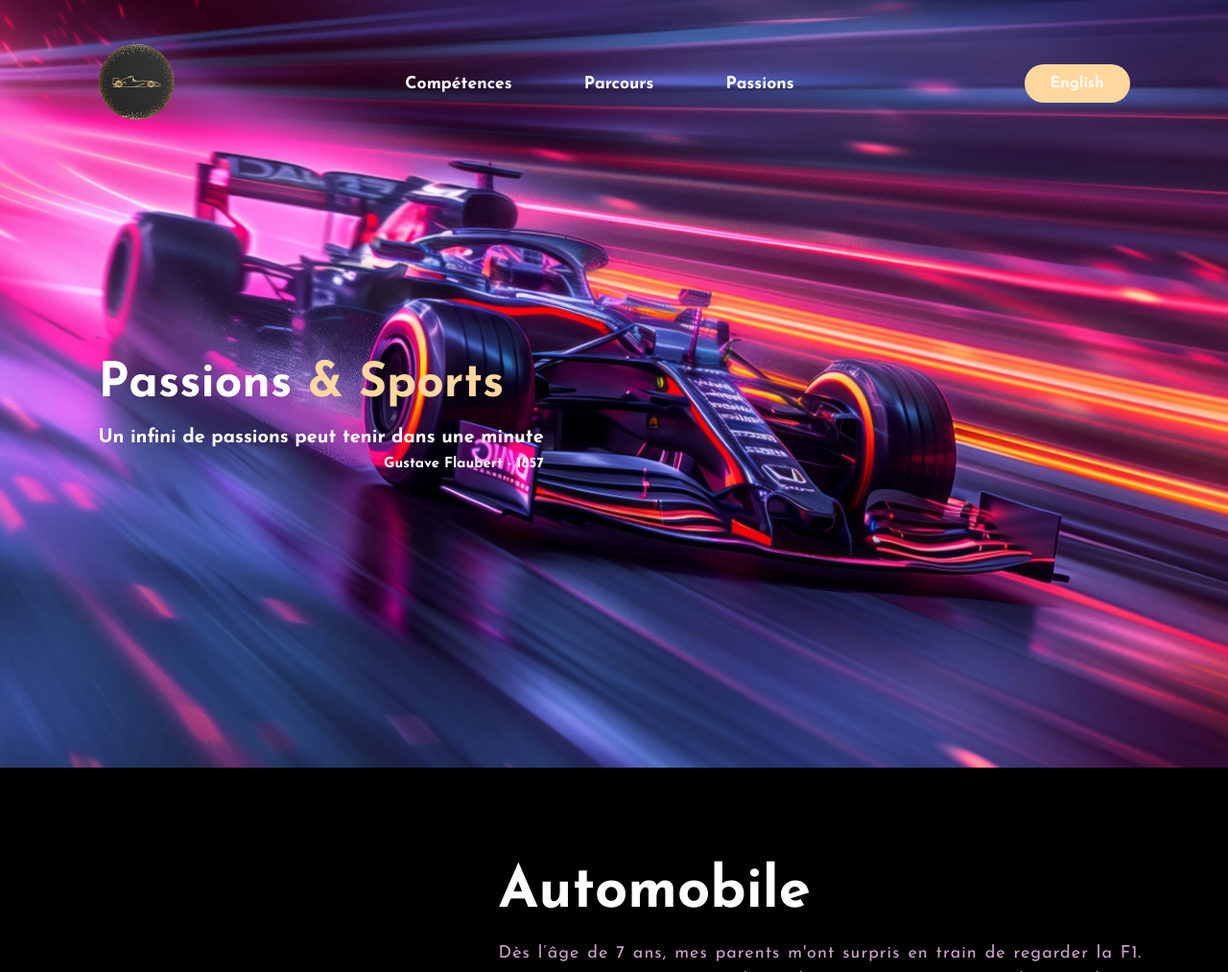
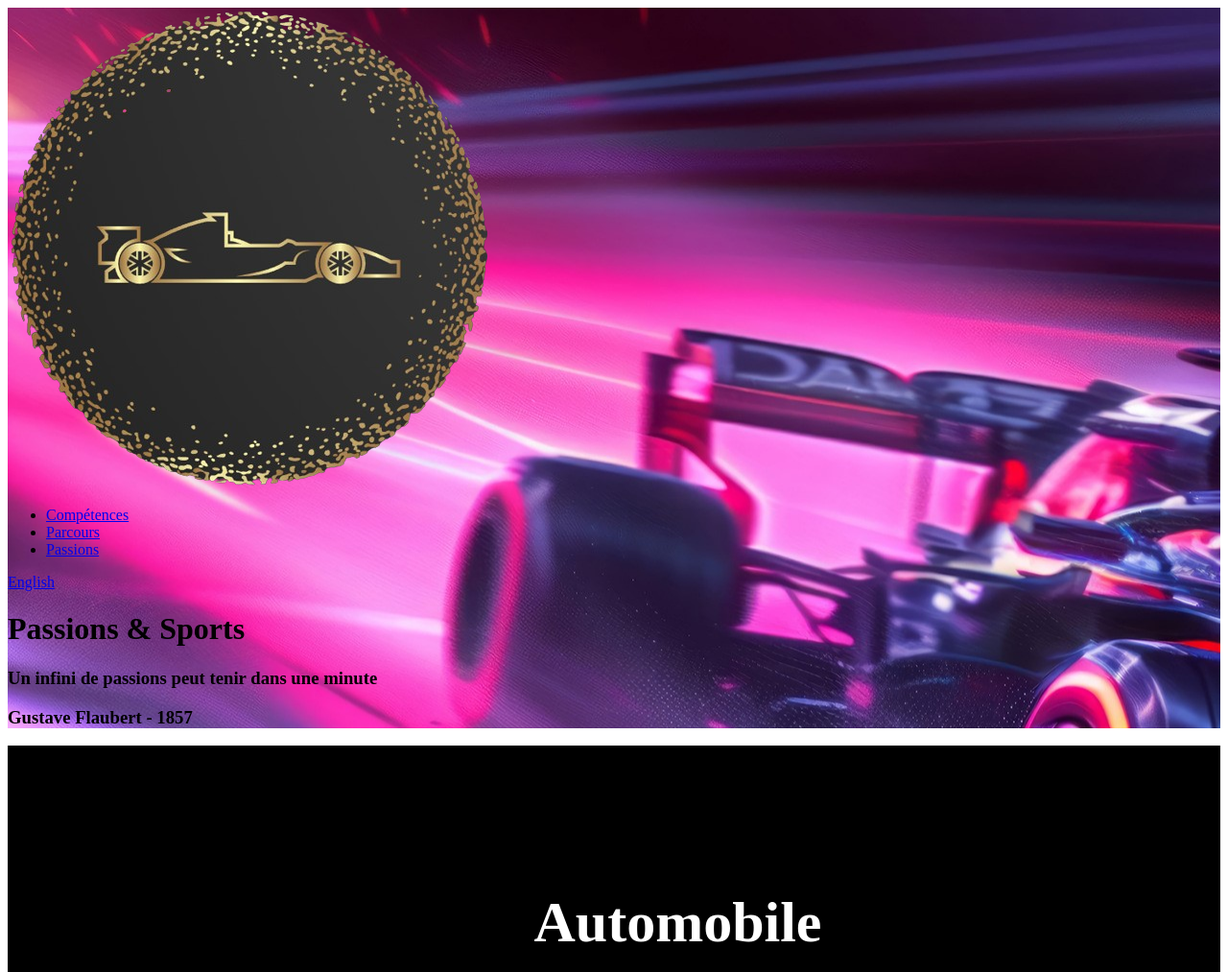
Before and after one commit to thomas-trapani/thomas-trapani.github.io, a PHP site: page /passions/ in a window 1280 px wide. Shown: the top 1013 px of the page at 96% size. Run offline with PHP 8.4, Linux system fonts and the light colour scheme.

Commit message:
Update style_passion.css

```diff
--- a/style_passion.css
+++ b/style_passion.css
@@ -1,103 +1,7 @@
-*{
-	padding: 0;
-	margin: 0;
-	font-family: 'Josefin Sans', sans-serif;
-	box-sizing: border-box;
-	--principal: #ffd79d;
-	--secondaire: #d902ee;
-	--tertiaire:#f162ff;
-	--pastel:#fcfc;
-}
-span{
-	color: var(--principal);
-}
-
 /*Page d'ouverture*/
 
 .intro{
-	height: 100vh;
-	width: 100%;
 	background-image: url(img/fond.jpg);
-	background-size: cover;
-	background-position: center;
-}
-
-.logo{
-	height: auto;
-	width: 80px;
-}
-
-/*Barre de navigation*/
-
-nav{
-	display: flex;
-	align-items: center;
-	justify-content: space-between;
-	padding-top: 45px;
-	padding-left: 8%;
-	padding-right: 8%;
-}
-
-nav ul li{
-	list-style-type: none;
-	display: inline-block;
-	padding: 10px  35px;
-}
-nav ul li a{
-	color: white;
-	text-decoration: none;
-	font-weight: bold;
-	text-transform: capitalize;
-	font-size: 110%
-}
-nav ul li a:hover{
-	color: var(--principal);
-	transition: .4s;
-}
-
-/*Boutton langue*/
-
-.btn{
-	background-color:var(--principal);
-	color: white;
-	text-decoration: none;
-	border: 2px solid transparent;
-	font-weight: bold;
-	padding: 10px 25px;
-	border-radius: 30px;
-	transition: transform .4s;
-}
-.btn:hover{
-	transform: scale(1.2);
-}
-
-/*Titre + sous-titre*/
-
-.titre{
-	position: absolute;
-	top: 55%;
-	left:8%;
-	transform: translateY(-50%);
-}
-
-/*Principal*/
-
-.titre p{
-	color: white;
-	  margin: 10px 0px 20px;
-	  font-size: 15px;
-	text-align: right;
-  }
-
-h1{
-	color: white;
-	margin: 20px 0px 20px;
-	font-size: 50px;
-}
-h3{
-	color: white;
-	font-size: 20px;
-	margin-bottom: 35px;
 }
 
 .main{
@@ -158,21 +62,3 @@ h3{
 	width: 430px;
 	padding-left: 60px;
 }
-
-/*Pied de page*/
-
-footer{
-	position: relative;
-	width: 100%;
-	background: #101010;
-	display: flex;
-	flex-direction: column;
-	align-items: center;
-	justify-content: center;
-}
-.end{
-	position: absolute;
-	color:var(--principal);
-	bottom: 15px;
-	font-size: 14px;
-}
```
